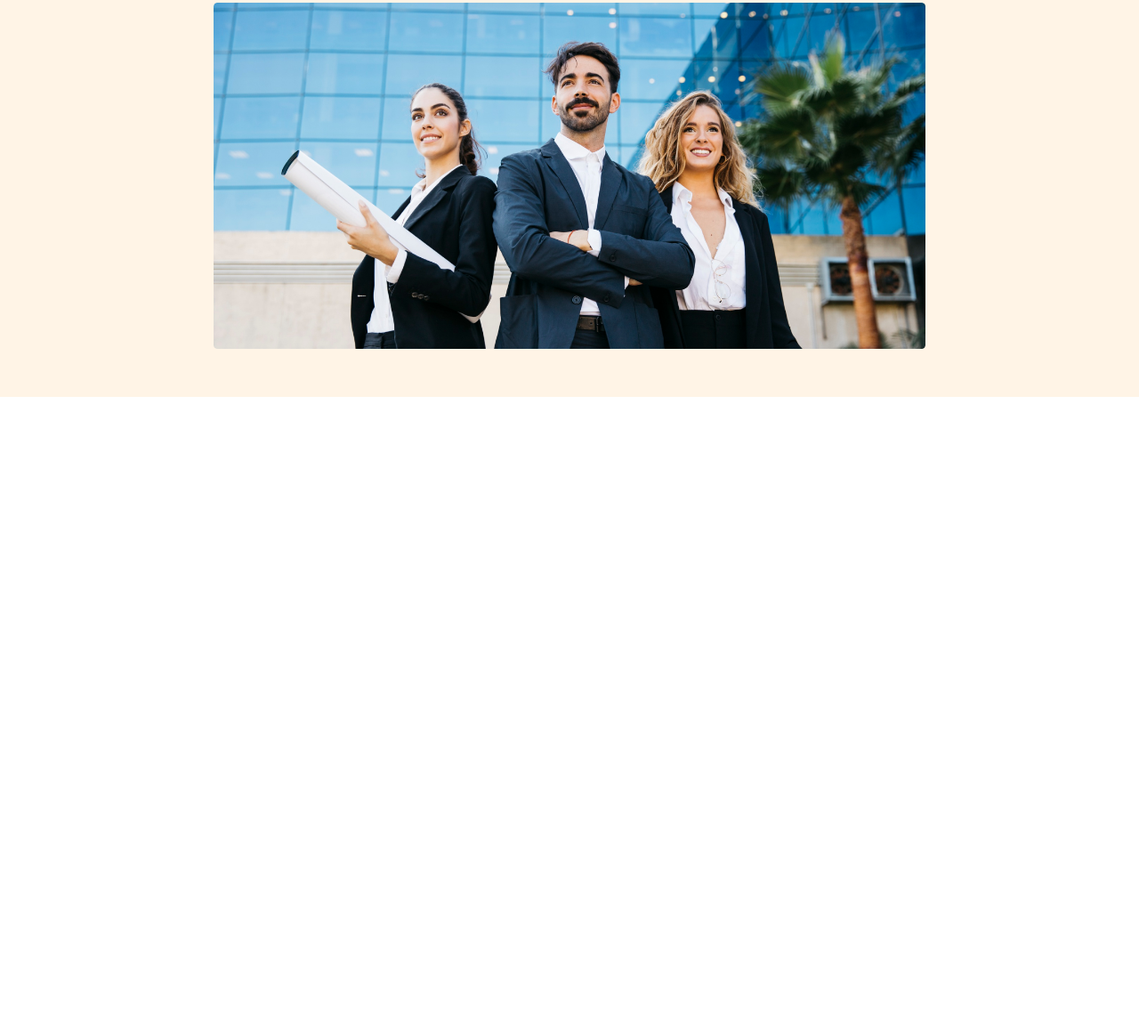
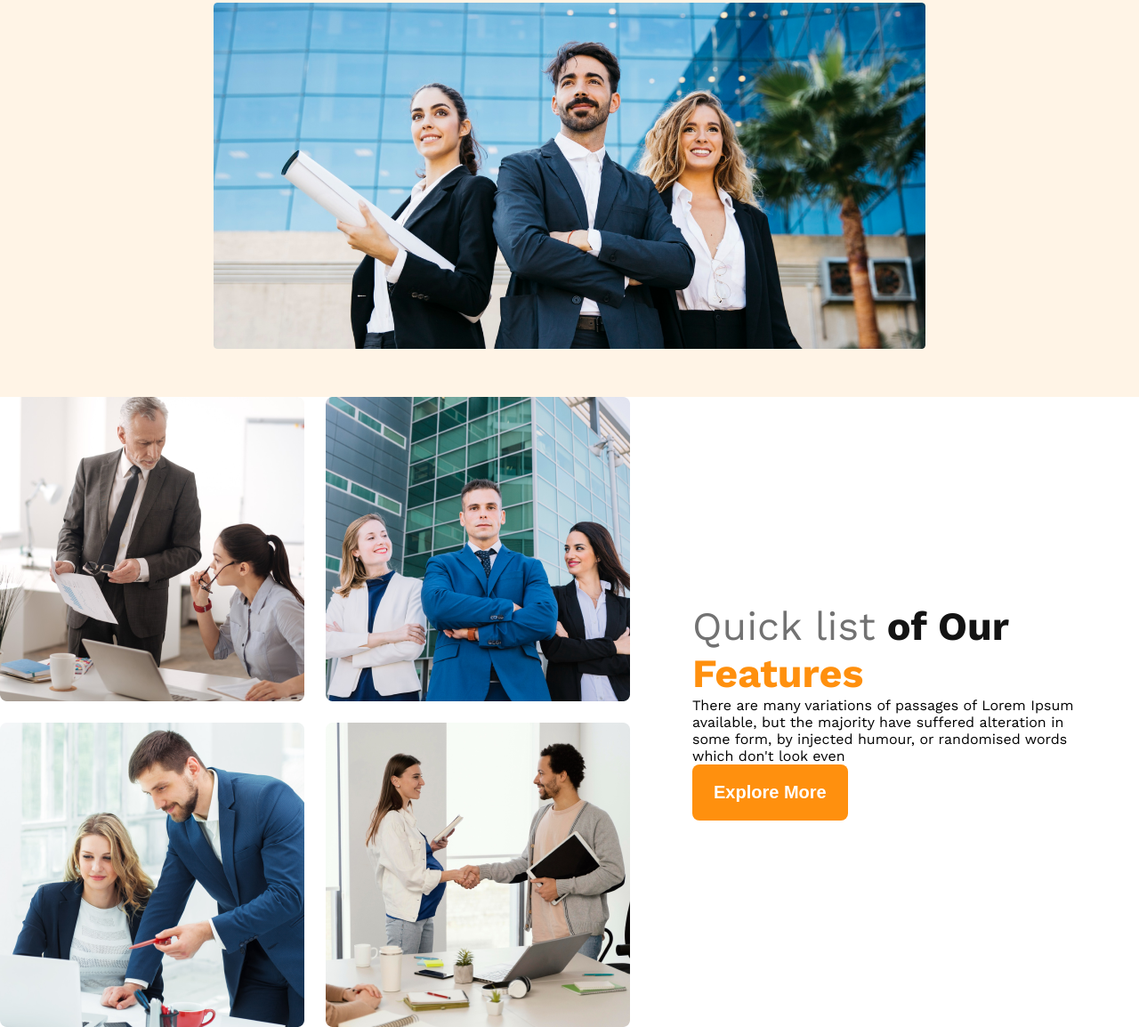
Before and after one commit to tohahpro/architects_project, a plain HTML site: page index.html in a window 1280 px wide. Shown: the part 545-1699 px from the top of the page at 89% size. Before the commit the page ends 991 px from the top, so only its background shows below. Drawn offline with nearby package versions, Linux system fonts and the light colour scheme.

Commit message:
update teams section

```diff
--- a/index.html
+++ b/index.html
@@ -42,6 +42,28 @@
             <img src="images/banner.png" alt="">
         </div>
     </header>
+
+    <main>
+
+        <!-- team section -->
+
+        <section class="team-section">
+            <div class="teams-img-container">
+                <img src="images/team1.png" alt="">
+                <img src="images/team2.png" alt="">
+                <img src="images/team3.png" alt="">
+                <img src="images/team4.png" alt="">
+            </div>
+            <div class="teams-content">
+                <h2 class="teams-title"><span class="high-light-gray">Quick list</span> <span
+                        class="high-light-black">of Our</span> <span class="high-light">Features</span></h2>
+                <p class="teams-description">There are many variations of passages of Lorem Ipsum available, but the
+                    majority have suffered alteration in some form, by injected humour, or randomised words which don't
+                    look even</p>
+                <button class="btn-primary">Explore More</button>
+            </div>
+        </section>
+    </main>
 </body>
 
 </html>
--- a/style.css
+++ b/style.css
@@ -22,6 +22,22 @@ body {
     background: #FF900E;
     font-size: 1.25rem;
     font-weight: 600;
+}
+
+
+.high-light-gray {
+    color: #727272;
+    font-weight: 500;
+}
+
+.high-light-black {
+    color: #131313;
+    font-weight: 700;
+}
+
+.high-light {
+    color: #FF900E;
+    font-weight: 700;
 }
 
 
@@ -159,3 +175,32 @@ nav li a {
         border: none;
     }
 }
+
+
+main {
+    max-width: 1440px;
+    margin: 0 auto;
+}
+
+/* teams section styles  */
+
+.team-section {
+    display: flex;
+    align-items: center;
+}
+
+
+.teams-img-container {
+    display: grid;
+    grid-template-columns: repeat(2, 1fr);
+    gap: 1.5rem;
+}
+
+.teams-content {
+    padding-right: 70px;
+    padding-left: 70px;
+}
+
+.teams-title {
+    font-size: 2.8rem;
+}
```
